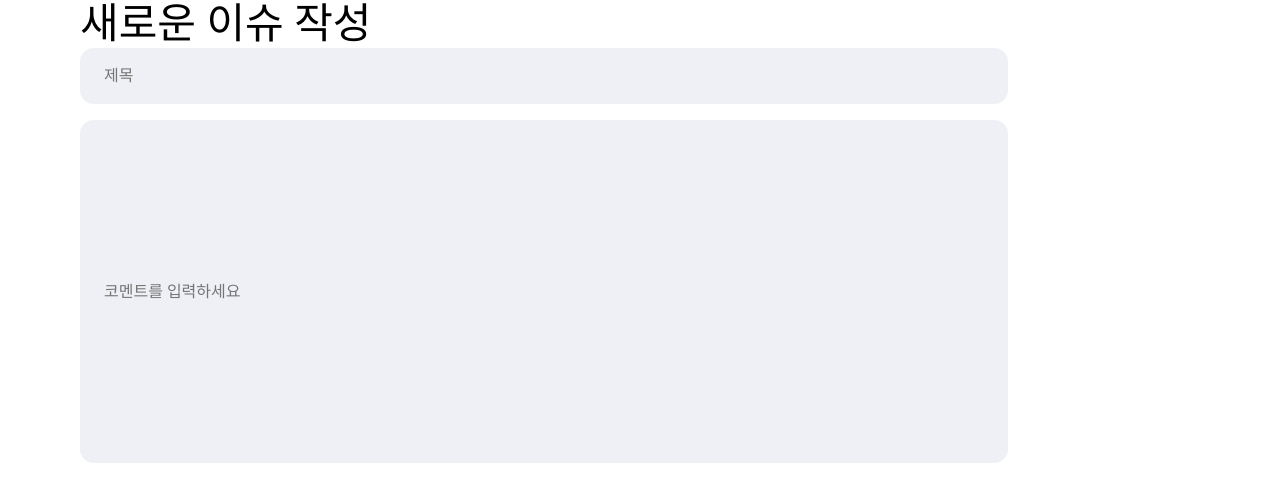
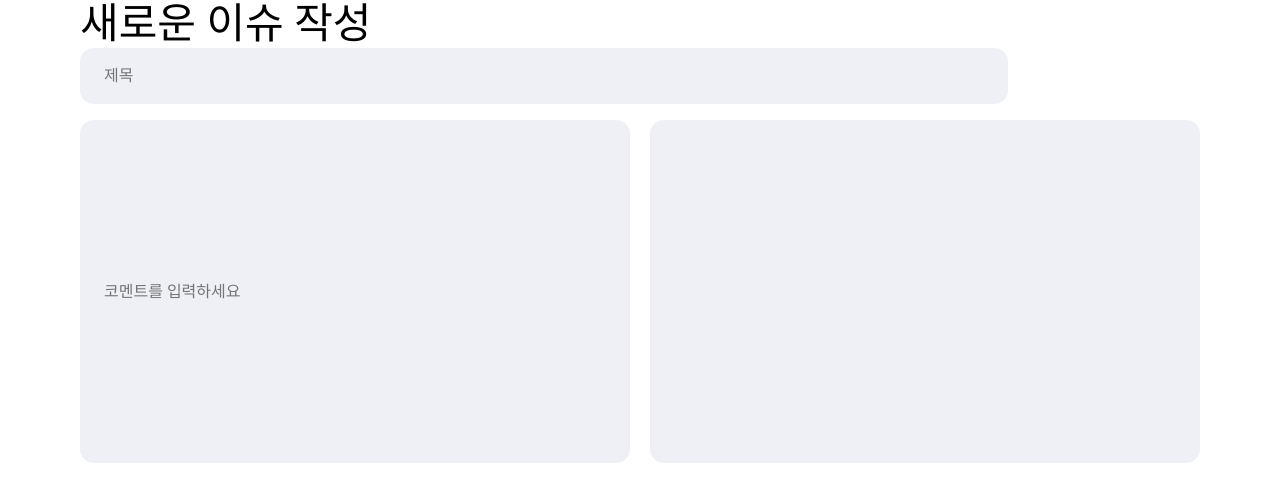
Before and after one commit to codesquad-members-2021/issue-tracker, a React (Create React App) app in the folder frontend/: page / in a window 1280 px wide. Shown: the top 502 px of the page. Built offline with nearby package versions, Linux system fonts and the light colour scheme.

Commit message:
add: Editor 구현 시작

```diff
--- a/frontend/src/pages/AddIssuePage.tsx
+++ b/frontend/src/pages/AddIssuePage.tsx
@@ -1,13 +1,72 @@
 import styled from 'styled-components';
+import { useEffect, useState } from 'react'
 import ResponsiveLayout from '../components/common/ResponsiveLayout';
 
 const AddIssuePage = () => {
+  const [lastPressedKey, setLastPressedKey] = useState<any>();
+  const [accumulateLetters, setAccumulateLetters] = useState<any>([]);
+  const [textBlock, setTextBlock] = useState<any>({});
+
+
+  useEffect(() => {
+    console.log("textBlock", textBlock);
+  })
+
+  const inspectLastPressedKey = (curKey) => {
+    if (curKey === " " && lastPressedKey === "-") {
+      console.log("잘눌림");
+    }
+  }
+
+  const createNewTextBlock = () => {
+    const textObj = {
+      tag: '',
+      contents: ''
+    }
+    textObj.contents = accumulateLetters.join('');
+    if (textObj.contents[1] === "Shift" && textObj.contents[0] === '#') {
+      textObj.tag = `<h1>${textObj.contents}</h1>`;
+    }
+    setTextBlock(textObj);
+  }
+
+  const onKeyDownEvent = (e) => {
+    console.log("event", e.key, e.key === "Shift");
+    const pressedKey = e.key;
+
+    if (pressedKey !== "Shift" && pressedKey !== "Meta" && pressedKey !== "Enter" && pressedKey !== "Backspace") {
+      setAccumulateLetters([...accumulateLetters, pressedKey]);
+      if(lastPressedKey) {
+        inspectLastPressedKey(pressedKey);
+        //unordered list를 반환해줘야 함.
+      }
+      setLastPressedKey(pressedKey);
+    }
+
+    if (pressedKey === "Enter") {
+      createNewTextBlock();
+    }
+
+    if (pressedKey === "Backspace") {
+
+    }
+  }
+
   return (
     <AddIssueLayout>
       <InputLayer>
         <AddIssueTitle>새로운 이슈 작성</AddIssueTitle>
         <TitleInput type={"text"} placeholder={"제목"}></TitleInput>
-        <CommentInput type={"text"} placeholder={"코멘트를 입력하세요"}></CommentInput>
+        <CommentLayer>
+          <CommentInput
+            type={"text"}
+            placeholder={"코멘트를 입력하세요"}
+            onKeyDown={(e) => onKeyDownEvent(e)}
+          />
+          <CommentOutput>
+            {textBlock.contents}
+          </CommentOutput>
+        </CommentLayer>
       </InputLayer>
     </AddIssueLayout>
   )
@@ -24,7 +83,6 @@ const InputLayer = styled(ResponsiveLayout)`
   display: flex;
   flex-direction: column;
   padding: 0 80px;
-  /* border-radius: 1.4rem; */
 `
 const TitleInput = styled.input`
 
@@ -36,12 +94,28 @@ const TitleInput = styled.input`
   border: none;
   padding: 0 2.4rem;
 `
+
+const CommentLayer = styled.div`
+  display: flex;
+`
+
 const CommentInput = styled.input`
-  width: 88rem;
+  width: 50%;
   height: 34.3rem;
   border-radius: 1.4rem;
   background-color: #EFF0F6;
   border: none;
   padding: 0 2.4rem;
 `
+
+const CommentOutput = styled.div`
+  width: 50%;
+  height: 34.3rem;
+  border-radius: 1.4rem;
+  background-color: #EFF0F6;
+  border: none;
+  padding: 0 2.4rem;
+  margin-left: 2rem;
+`
+
 export default AddIssuePage;
```
